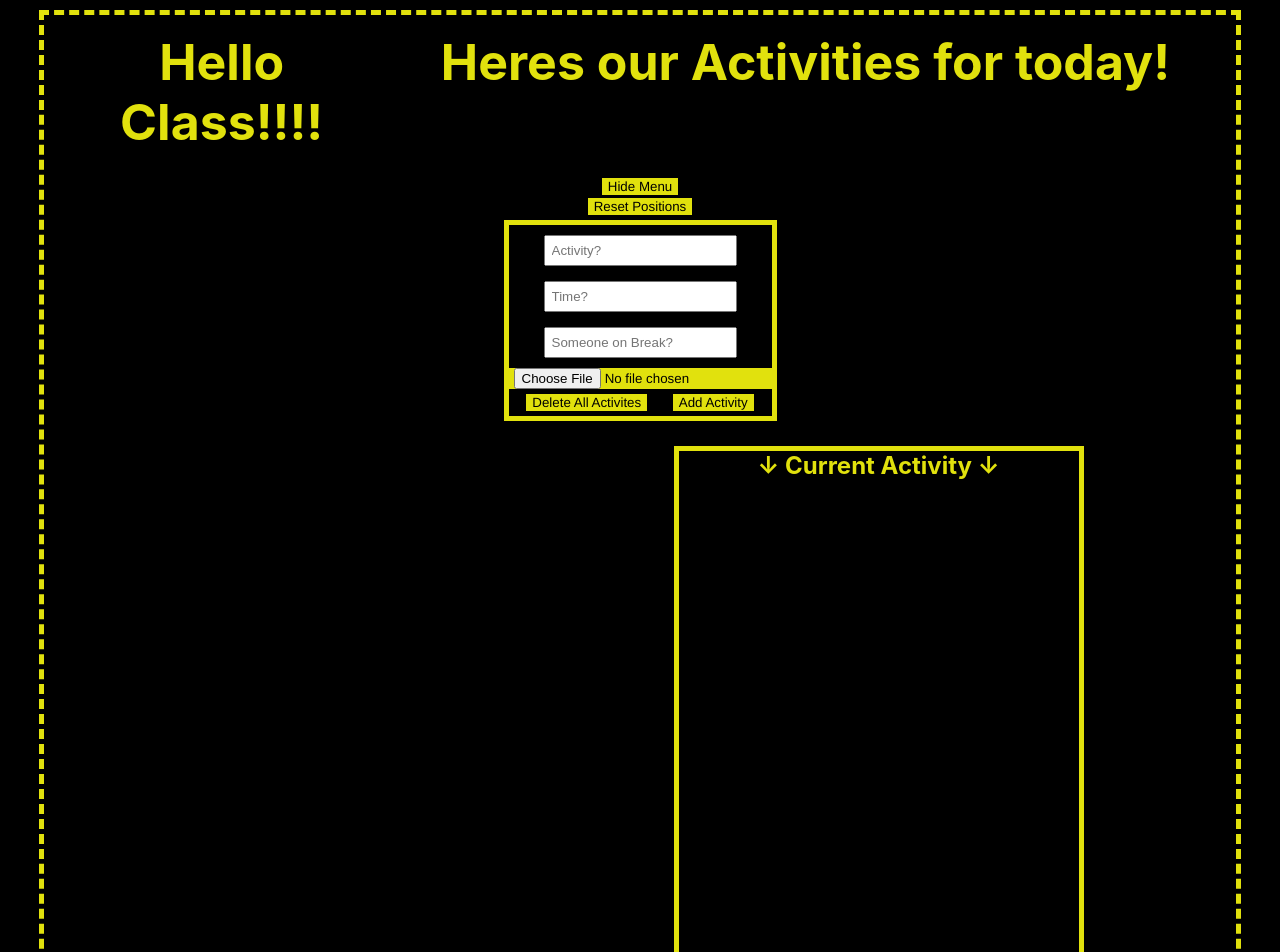
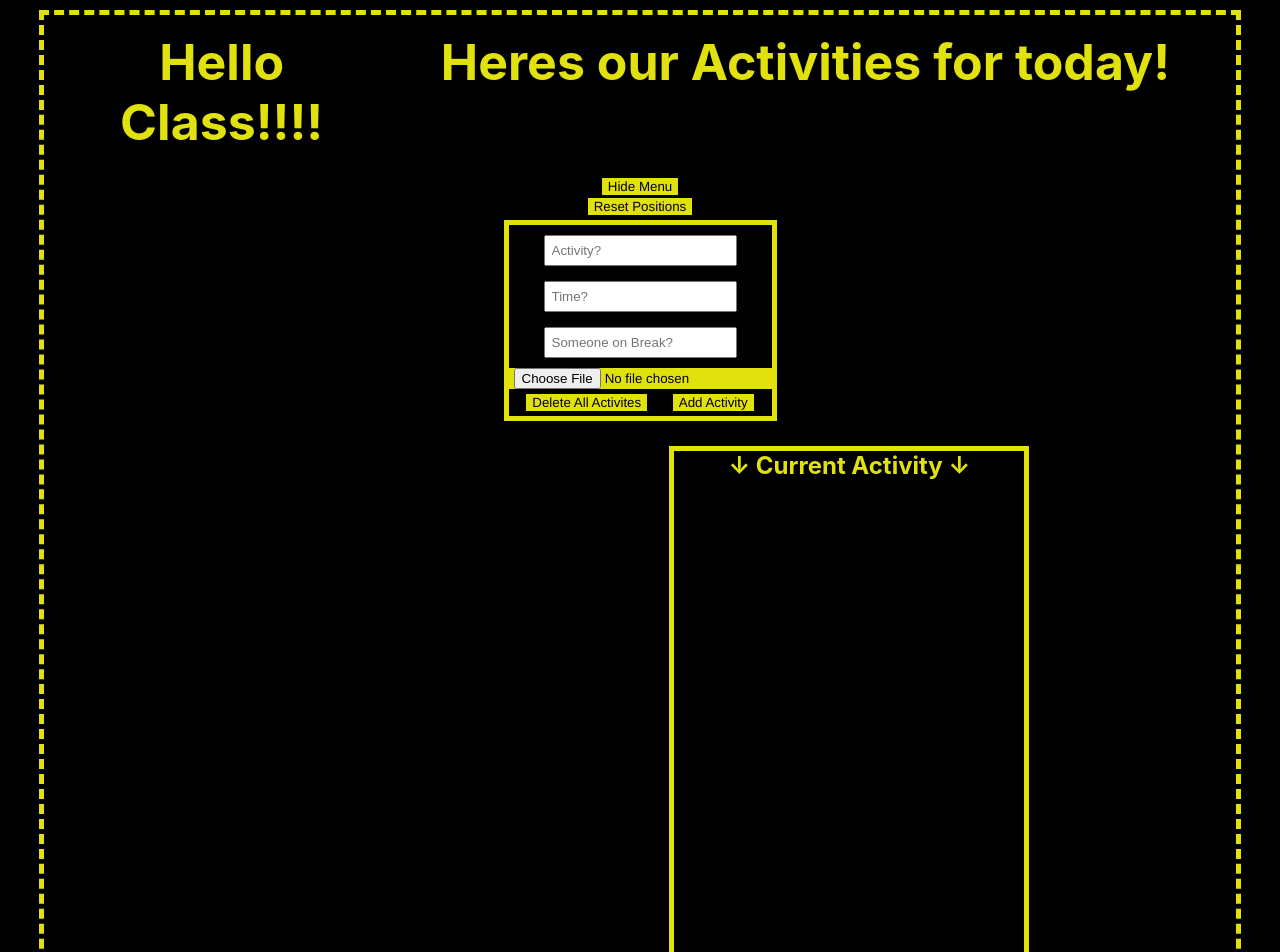
Before and after one commit to MrSinzo/Sinzos-Daily-Planner, a React (Create React App) app: page / in a window 1280 px wide. Shown: the top 952 px of the page. Built offline with nearby package versions, Linux system fonts and the light colour scheme.

Commit message:
fixed a flexing issue with smaller screens like laptops

```diff
--- a/src/App.css
+++ b/src/App.css
@@ -27,7 +27,8 @@ h1 {
   border: var(--main-fc) 5px solid;
   height: 100%;
   min-height: 500px;
-  min-width: 400px;
+  min-width: 350px;
+  flex-grow: 1;
 }
 
 .borderBox {
@@ -67,7 +68,7 @@ h1 {
 .flexThisList {
   display: flex;
   flex-wrap: wrap;
-  flex-basis: 40%;
+  flex-basis: 35%;
   justify-content: center;
 }
 
@@ -115,9 +116,9 @@ h1 {
 .draggableActivity {
   border: 5px outset var(--main-fc);
   border-radius: 10%;
-  min-width: 150px;
+  min-width: 125px;
   min-height: 150px;
-  max-width: 200px;
+  max-width: 155px;
   font-size: 18px;
   cursor: move;
   background-color: var(--main-bg);
@@ -143,9 +144,9 @@ h1 {
 }
 
 .picFix {
-  max-width: 100px;
+  max-width: 80px;
   border-radius: 20px;
-  min-height: 100px;
+  min-height: 80px;
   touch-action: manipulation;
   pointer-events: none;
   margin: auto;
```
Also changed, not shown: 8 other files (tests, documents, lock files or other folders).
